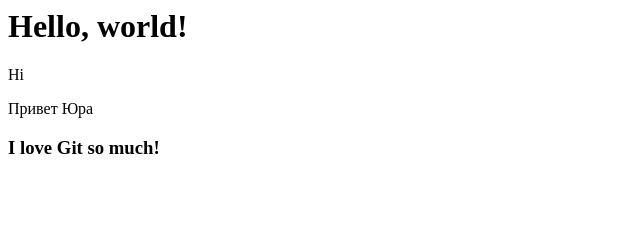
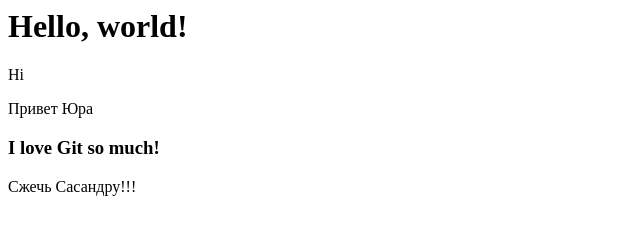
Before and after one commit to ymaiorov/gittest, a plain HTML site: page index.html in a window 1280 px wide. Shown: the whole page, without its empty margins (0-640 px from the left). Drawn offline with Linux system fonts and the light colour scheme.

Commit message:
sasandra

```diff
--- a/index.html
+++ b/index.html
@@ -4,3 +4,5 @@
 <p>Привет Юра</p>
 
 <h3>I love Git so much!</h3>
+
+<p>Сжечь Сасандру!!!</p>
```
